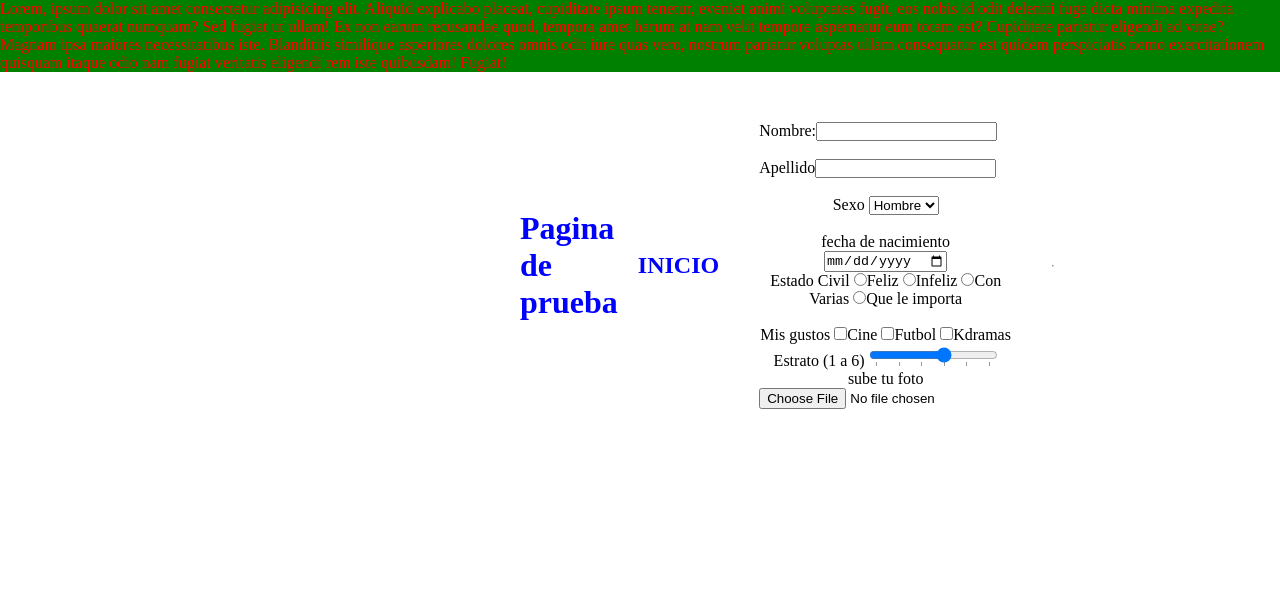
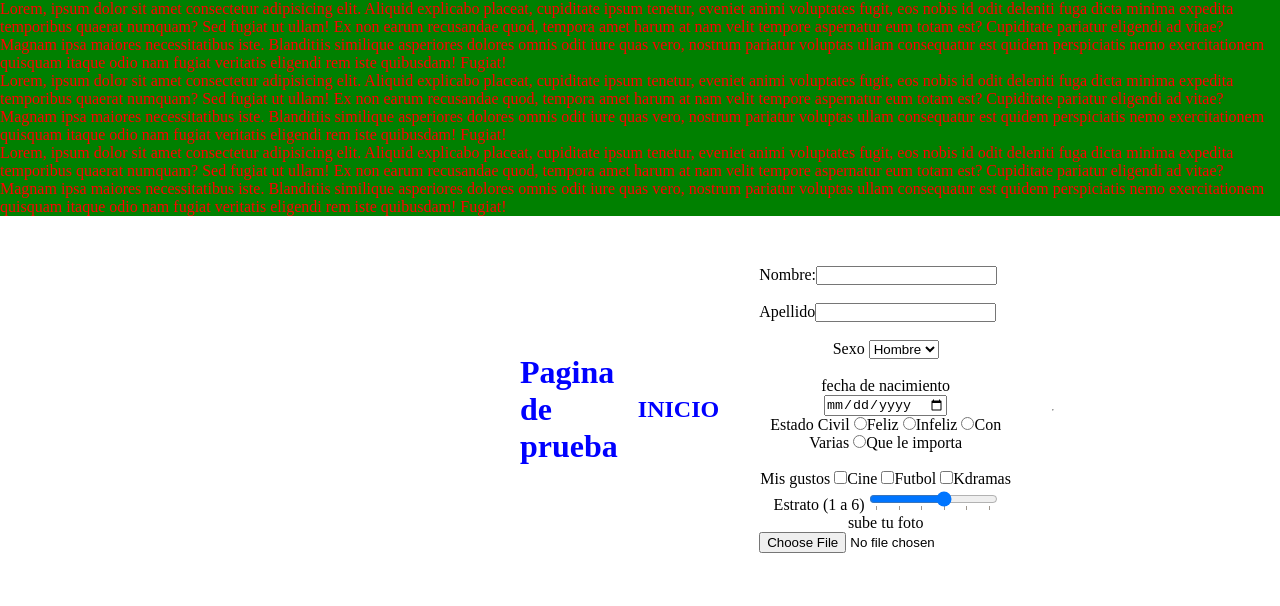
Before and after one commit to alceronDelgado/htmlProject, a plain HTML site: page index.html in a window 1280 px wide. Drawn offline with Linux system fonts and the light colour scheme.

Commit message:
agregado más párrafo

```diff
--- a/index.html
+++ b/index.html
@@ -9,6 +9,14 @@
 <body>
 
 <div>
+<p class="parrafos">Lorem, ipsum dolor sit amet consectetur adipisicing elit. Aliquid explicabo placeat, cupiditate ipsum tenetur, eveniet animi voluptates fugit, eos nobis id odit deleniti fuga dicta minima expedita temporibus quaerat numquam?
+Sed fugiat ut ullam! Ex non earum recusandae quod, tempora amet harum at nam velit tempore aspernatur eum totam est? Cupiditate pariatur eligendi ad vitae? Magnam ipsa maiores necessitatibus iste.
+Blanditiis similique asperiores dolores omnis odit iure quas vero, nostrum pariatur voluptas ullam consequatur est quidem perspiciatis nemo exercitationem quisquam itaque odio nam fugiat veritatis eligendi rem iste quibusdam! Fugiat!</p>
+</div>
+<p class="parrafos">Lorem, ipsum dolor sit amet consectetur adipisicing elit. Aliquid explicabo placeat, cupiditate ipsum tenetur, eveniet animi voluptates fugit, eos nobis id odit deleniti fuga dicta minima expedita temporibus quaerat numquam?
+Sed fugiat ut ullam! Ex non earum recusandae quod, tempora amet harum at nam velit tempore aspernatur eum totam est? Cupiditate pariatur eligendi ad vitae? Magnam ipsa maiores necessitatibus iste.
+Blanditiis similique asperiores dolores omnis odit iure quas vero, nostrum pariatur voluptas ullam consequatur est quidem perspiciatis nemo exercitationem quisquam itaque odio nam fugiat veritatis eligendi rem iste quibusdam! Fugiat!</p>
+</div>
 <p class="parrafos">Lorem, ipsum dolor sit amet consectetur adipisicing elit. Aliquid explicabo placeat, cupiditate ipsum tenetur, eveniet animi voluptates fugit, eos nobis id odit deleniti fuga dicta minima expedita temporibus quaerat numquam?
 Sed fugiat ut ullam! Ex non earum recusandae quod, tempora amet harum at nam velit tempore aspernatur eum totam est? Cupiditate pariatur eligendi ad vitae? Magnam ipsa maiores necessitatibus iste.
 Blanditiis similique asperiores dolores omnis odit iure quas vero, nostrum pariatur voluptas ullam consequatur est quidem perspiciatis nemo exercitationem quisquam itaque odio nam fugiat veritatis eligendi rem iste quibusdam! Fugiat!</p>
```
